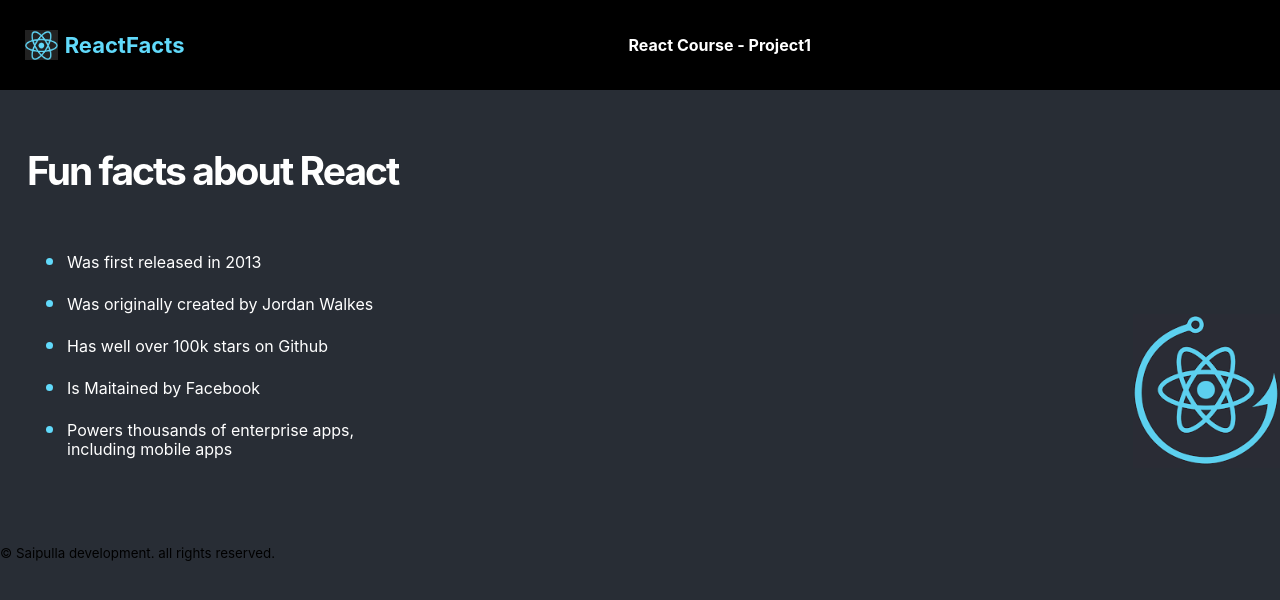
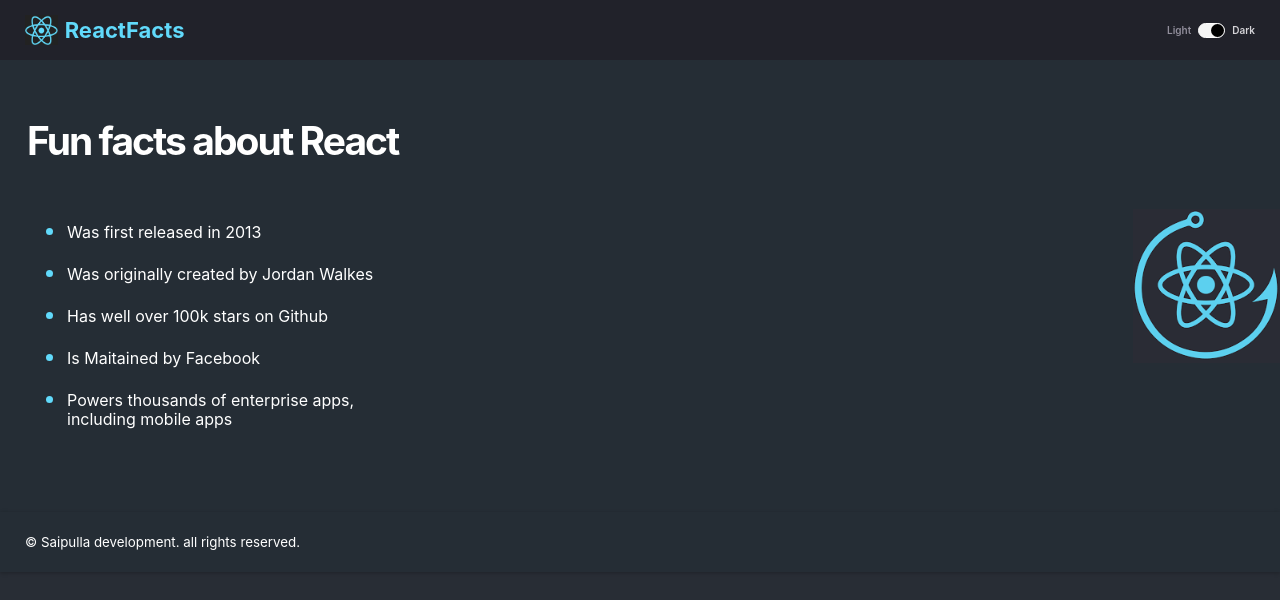
Before and after one commit to lisa1501/react_course, a React (Create React App) app in the folder my-app/: page / in a window 1280 px wide. Shown: the top 600 px of the page. Built offline with nearby package versions, Linux system fonts and the light colour scheme.

Commit message:
Add Dark/Light modes to ReactFacts Site

```diff
--- a/my-app/src/App.js
+++ b/my-app/src/App.js
@@ -1,14 +1,23 @@
+import React from 'react';
 import './App.css';
 import Footer from './Components/Footer';
 import Main from './Components/Main';
 import Navbar from './Components/Navbar';
 
 export default function App(){
+    const [darkMode, setDarkMode] = React.useState(true)
+
+    function toggleDarkMode() {
+        setDarkMode(prevMode => !prevMode)
+    }
     return (
         <div>
-            <Navbar />
-            <Main />
-            <Footer />
+            <Navbar
+                darkMode={darkMode}
+                toggleDarkMode={toggleDarkMode}
+            />
+            <Main darkMode={darkMode} />
+            <Footer darkMode={darkMode} />
         </div>
     )
 };
--- a/my-app/src/Components/Footer.js
+++ b/my-app/src/Components/Footer.js
@@ -1,8 +1,8 @@
 import React from 'react';
 
-export default function Footer(){
+export default function Footer(props){
     return (
-        <footer>
+        <footer className={props.darkMode ? "dark" : ""}>
             <small>© Saipulla development. all rights reserved.</small>
         </footer>
     )
--- a/my-app/src/Components/Main.js
+++ b/my-app/src/Components/Main.js
@@ -1,8 +1,8 @@
 import React from "react";
 
-export default function Main() {
+export default function Main(props){
     return (
-        <main>
+        <main className={props.darkMode ? "dark" : ""}>
             <h1 className="main--title">Fun facts about React</h1>
             <ul className="main--facts">
                 <li>Was first released in 2013</li>
--- a/my-app/src/Components/Navbar.js
+++ b/my-app/src/Components/Navbar.js
@@ -1,16 +1,31 @@
 import React from "react";
 import reactLogo from "../images/React-logo.png"
 
-export default function Navbar() {
+export default function Navbar(props) {
     return (
-        <nav>
+        <nav
+            className={props.darkMode ? "dark": ""}
+        >
+
             <img
-            src={reactLogo}
-            alt="React Logo"
-            className="nav--icon"
+                src={reactLogo}
+                alt="React Logo"
+                className="nav--icon"
             />
             <h3 className="nav--logo_text">ReactFacts</h3>
-            <h4 className="nav--title"> React Course - Project1</h4>
+            <div
+                className="toggler"
+            >
+                <p className="toggler--light">Light</p>
+                <div
+                    className="toggler--slider"
+                    onClick={props.toggleDarkMode}
+                >
+                    <div className="toggler--slider--circle"></div>
+                </div>
+                <p className="toggler--dark">Dark</p>
+            </div>
+            {/* <h4 className="nav--title"> React Course - Project1</h4> */}
         </nav>
     )
 }
--- a/my-app/src/index.css
+++ b/my-app/src/index.css
@@ -12,12 +12,16 @@
 nav {
     display: flex;
     align-items: center;
-    background-color:black;
-    height: 90px;
+    background-color: #ffffff;
     padding: 30px 25px;
+    height: 60px;
+    box-shadow: 0px 1px 4px rgba(0, 0, 0, 0.25);
+    z-index: 1;
 
 }
-
+nav.dark {
+    background-color: #21222A;
+}
 .nav--logo_text, .nav--title {
     margin: 0;
 }
@@ -46,14 +50,84 @@
     margin-right: 70px;
 }
 
+.toggler {
+    display: flex;
+    align-items: center;
+}
+
+.toggler p {
+    font-size: 0.625rem;
+    font-weight: 600;
+}
+
+.toggler--slider {
+    width: 25px;
+    height: 13px;
+    background-color: #2B283A;
+    border-radius: 2rem;
+    margin-inline: 7px;
+    cursor: pointer;
+    display: flex;
+    justify-content: flex-start;
+    align-items: center;
+    border: 1px solid black;
+    box-sizing: content-box;
+}
+
+nav.dark .toggler--slider {
+    border-color: white;
+    background-color: #F5F5F5;
+}
+
+.toggler--slider--circle {
+    height: 13px;
+    width: 13px;
+    background-color: white;
+    border-radius: 50%;
+}
+
+nav.dark .toggler--slider--circle {
+    background-color: black;
+}
+
+.toggler--light {
+    color: #2B283A;
+}
+
+nav.dark .toggler--light {
+    color: #918E9B;
+}
+
+.toggler--dark {
+    color: #D5D4D8;
+}
+
+nav.dark .toggler-dark {
+    color: #FFFFFF;
+}
+
+nav.dark .toggler--slider {
+    justify-content: flex-end;
+}
+
 main {
     padding: 57px 27px;
     color: white;
-    background-image: url(./images/React-logo-large.png);
+    background-image: url(./images/react-icon-white.png);
     background-repeat: no-repeat;
-    background-position: right 75%;
+    background-position: right center;
+    flex: 1 1 auto;
+    background-color: white;
+    color: #2B283A;
 
 }
+
+main.dark {
+    background-image: url(./images/React-logo-large.png);
+    background-color: #252D35;
+    color: white
+}
+
 
 .main--title {
     margin: 0;
@@ -77,6 +151,20 @@
     color: #61DAFB;
 
 }
+footer{
+    display: flex;
+    align-items: center;
+    background-color: white;
+    color: #2B283A;
+    padding: 30px 25px;
+    height: 60px;
+    box-shadow: 0px 1px 4px rgba(0, 0, 0, 0.25);
+    z-index: 1;
+}
+footer.dark{
+    background-color: #252D35;
+    color: white
+}
 
 /* .nav--icon {
     height: 30px;
```
Also changed, not shown: my-app/src/images/react-icon-white.png (added).
